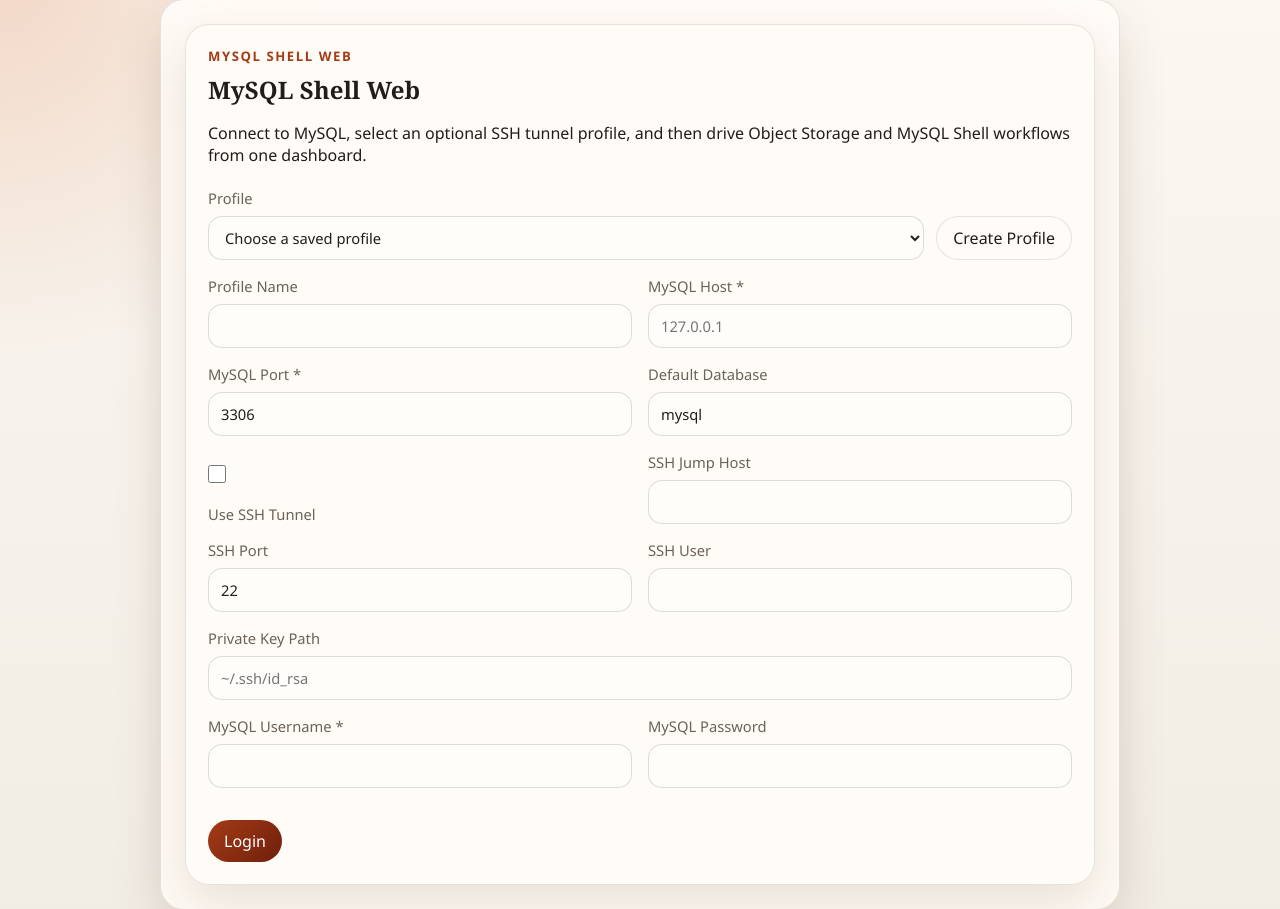
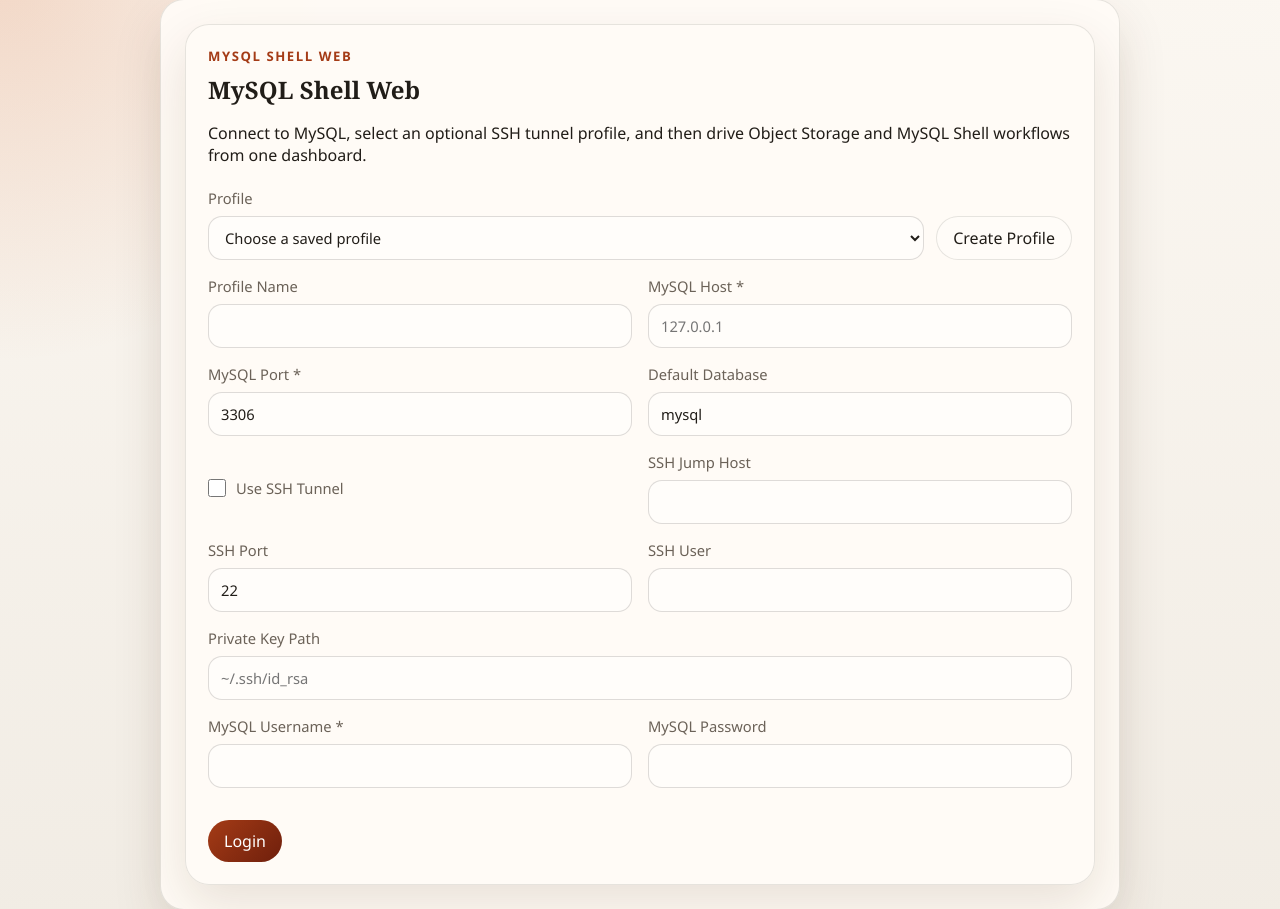
Before and after one commit to ivanxma/mysqlsh-dumpload-webui, a Flask app: page / in a window 1280 px wide. Shown: the part 21-930 px from the top of the page. Run offline with Flask 3, Linux system fonts and the light colour scheme; some libraries are stand-ins or nearby versions.

Commit message:
Align checkbox labels in shared form styles

```diff
--- a/static/style.css
+++ b/static/style.css
@@ -336,16 +336,24 @@ pre,
   grid-column: 1 / -1;
 }
 
-.checkbox-field {
+.checkbox-field,
+.form-grid label.checkbox-field,
+.inline-create-form label.checkbox-field {
   display: flex;
   align-items: center;
   gap: 10px;
 }
 
 .checkbox-field input {
+  flex: 0 0 auto;
   width: 18px;
   height: 18px;
   margin: 0;
+}
+
+.checkbox-field span {
+  display: inline-block;
+  line-height: 1.25;
 }
 
 .field-row {
```
